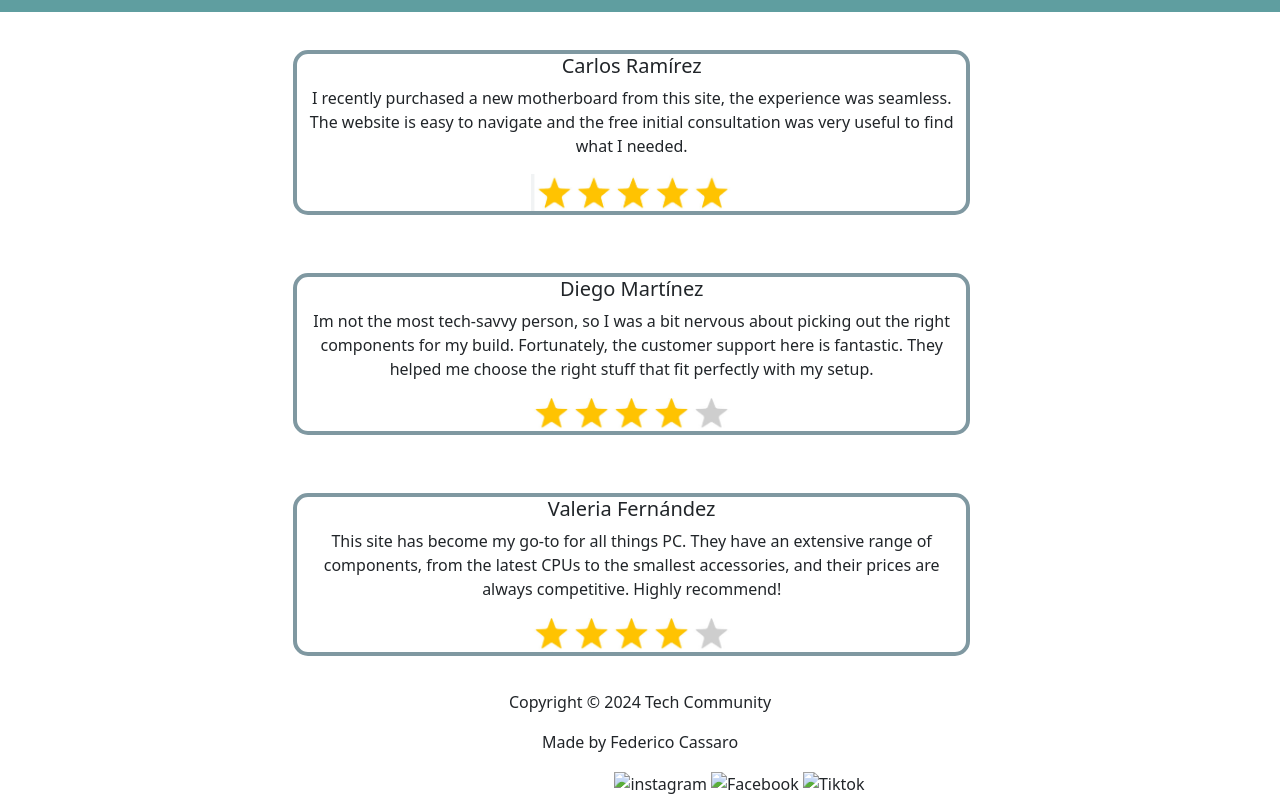
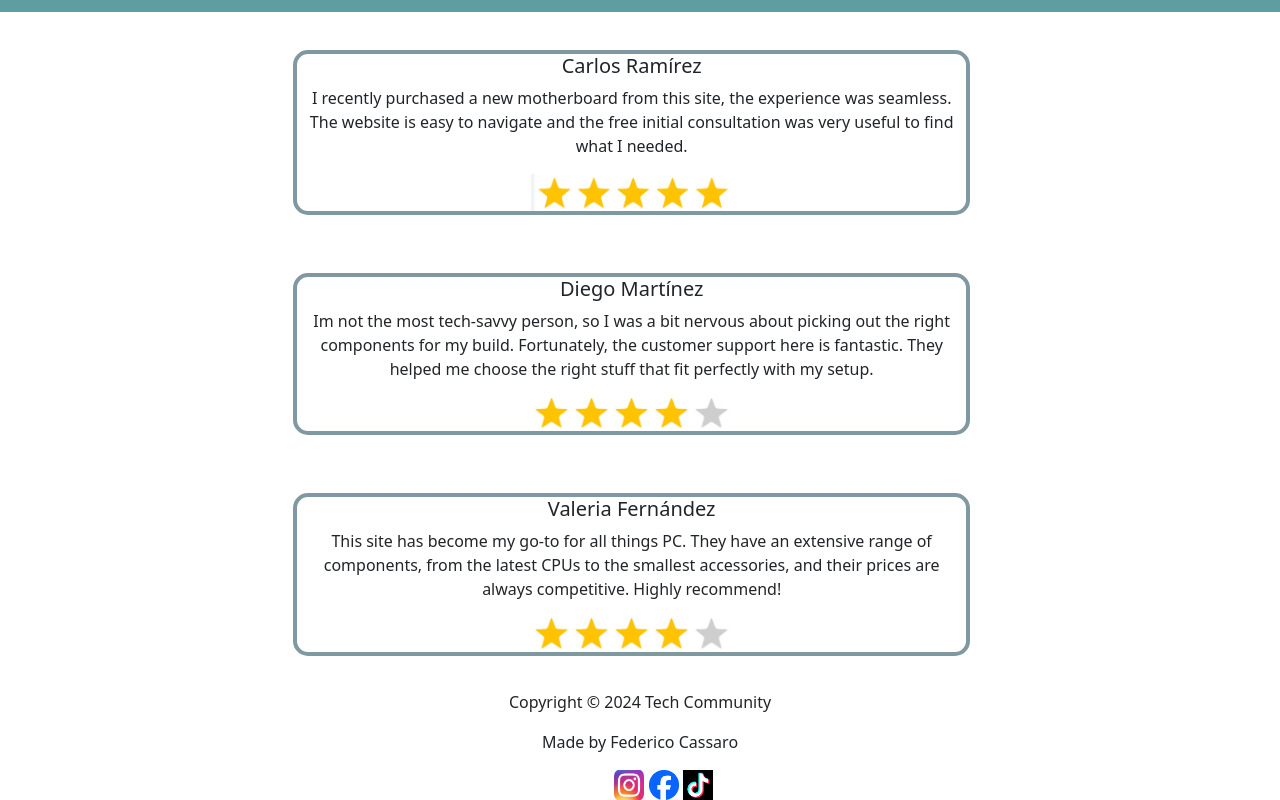
Before and after one commit to Fedec0/Tp, a plain HTML site: page index.html in a window 1280 px wide. Shown: the part 1922-2722 px from the top of the page. Drawn offline with nearby package versions, Linux system fonts and the light colour scheme.

Commit message:
Update index.html

```diff
--- a/index.html
+++ b/index.html
@@ -182,9 +182,9 @@
               <p>Copyright © 2024 Tech Community</p>
               <p>Made by Federico Cassaro</p>
           <div class="socials">
-              <img src="socials_images/instagram.jpeg" alt="instagram" width="30" height="30">
-              <img src="socials_images/facebook.png" alt="Facebook" width="30" height="30">
-              <img src="socials_images/Tiktok.png" alt="Tiktok" width="30" height="30">
+              <img src="instagram.jpeg" alt="instagram" width="30" height="30">
+              <img src="facebook.png" alt="Facebook" width="30" height="30">
+              <img src="Tiktok.png" alt="Tiktok" width="30" height="30">
           </div>
       </div>
   </footer>
```
